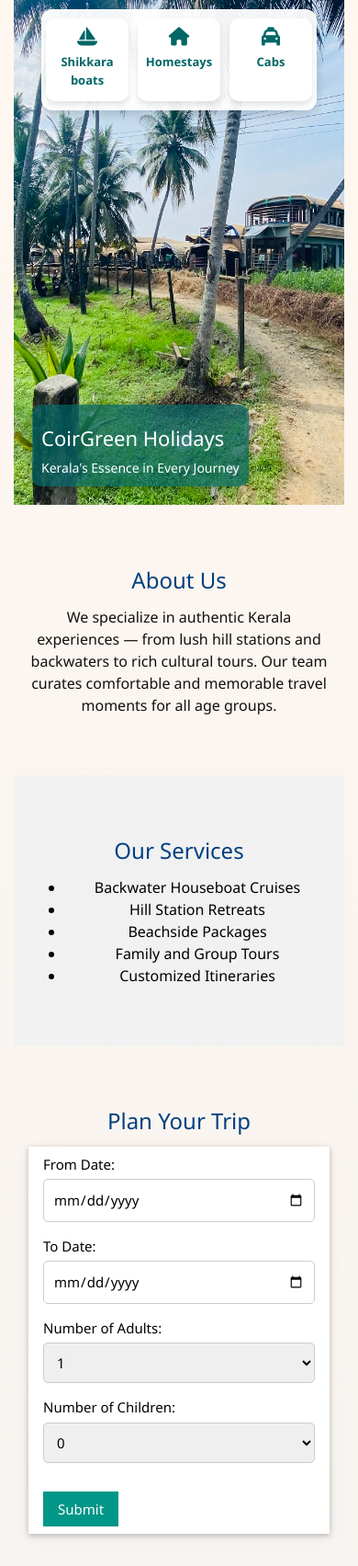
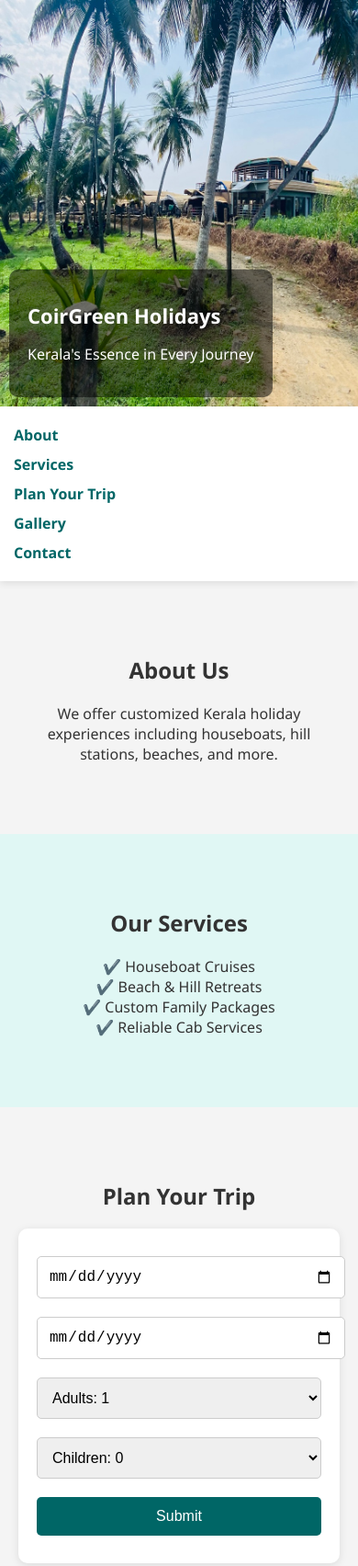
Before and after one commit to gitrahulmr/coirgreen, a plain HTML site: page index.html in a window 390 px wide. Shown: the top 1703 px of the page at 92% size. Drawn offline with nearby package versions, Linux system fonts and the light colour scheme; a web font is replaced by a local one.

Commit message:
Update index.html

```diff
--- a/index.html
+++ b/index.html
@@ -1,235 +1,159 @@
 <!DOCTYPE html>
 <html lang="en">
 <head>
+  <meta charset="UTF-8" />
+  <meta name="viewport" content="width=device-width, initial-scale=1.0" />
   <title>CoirGreen Holidays</title>
-  <meta charset="UTF-8" />
-  <meta name="viewport" content="width=device-width, initial-scale=1" />
-  <link rel="stylesheet" href="https://www.w3schools.com/w3css/4/w3.css" />
-  <link rel="stylesheet" href="https://fonts.googleapis.com/css?family=Segoe+UI" />
-  <link rel="stylesheet" href="https://cdnjs.cloudflare.com/ajax/libs/font-awesome/6.4.0/css/all.min.css">
+  <link rel="stylesheet" href="https://cdnjs.cloudflare.com/ajax/libs/font-awesome/6.4.0/css/all.min.css" />
   <style>
+    /* Base Styles */
     body {
+      margin: 0;
       font-family: 'Segoe UI', sans-serif;
-      font-size: 18px;
-      background: linear-gradient(#fff7f0, #f0f0f0);
-      color: #111;
-      padding: 0 30px;
+      background: #f4f4f4;
+      color: #333;
     }
 
-    h2 {
-      color: #004080;
-      margin-top: 0;
+    header {
+      background: url('https://raw.githubusercontent.com/gitrahulmr/coirgreen/refs/heads/main/images/Houseboat%20coco%20ok.jpg') no-repeat center center/cover;
+      height: 80vh;
+      position: relative;
+      color: white;
+      display: flex;
+      align-items: flex-end;
+      padding: 20px;
+    }
+
+    .hero-text {
+      background: rgba(0, 0, 0, 0.5);
+      padding: 20px;
+      border-radius: 10px;
+      max-width: 400px;
+    }
+
+    nav {
+      background: #fff;
+      display: flex;
+      justify-content: center;
+      flex-wrap: wrap;
+      padding: 15px;
+      box-shadow: 0 2px 8px rgba(0,0,0,0.1);
+      position: sticky;
+      top: 0;
+      z-index: 1000;
+    }
+
+    .nav-item {
+      margin: 10px 15px;
+      text-decoration: none;
+      color: #006666;
+      font-weight: bold;
+    }
+
+    section {
+      padding: 60px 20px;
+      max-width: 1000px;
+      margin: auto;
       text-align: center;
     }
 
-    .hero {
-      background: url('https://raw.githubusercontent.com/gitrahulmr/coirgreen/refs/heads/main/images/Houseboat%20coco%20ok.jpg') no-repeat center center;
-      background-size: cover;
-      height: 85vh;
-      position: relative;
+    .gallery {
       display: flex;
-      flex-direction: column;
-      justify-content: flex-end;
-      padding-bottom: 30px;
+      gap: 20px;
+      flex-wrap: wrap;
+      justify-content: center;
     }
 
-    .hero-text {
-      background-color: rgba(0, 102, 102, 0.7);
-      color: white;
-      padding: 20px;
+    .gallery img {
+      width: 100%;
+      max-width: 300px;
       border-radius: 10px;
-      text-align: left;
-      max-width: 320px;
-      box-shadow: 0 4px 12px rgba(0,0,0,0.3);
-      position: absolute;
-      bottom: 30px;
-      left: 30px;
+      transition: transform 0.3s;
     }
 
-    .menu-container {
-      display: flex;
-      justify-content: center;
-      gap: 15px;
-      flex-wrap: nowrap;
-      overflow-x: auto;
-      padding: 20px;
-      background-color: rgba(255,255,255,0.95);
-      border-radius: 12px;
-      box-shadow: 0 4px 12px rgba(0,0,0,0.15);
-      position: absolute;
-      top: 20px;
-      left: 50%;
-      transform: translateX(-50%);
-      max-width: calc(100% - 60px);
+    .gallery img:hover {
+      transform: scale(1.05);
     }
 
-    .menu-box {
-      width: 120px;
-      height: 120px;
-      background-color: #fff;
+    form {
+      background: #fff;
+      padding: 30px;
       border-radius: 10px;
-      box-shadow: 0 4px 6px rgba(0, 0, 0, 0.1);
-      text-align: center;
-      padding: 15px 10px;
-      cursor: pointer;
-      transition: all 0.3s ease;
-      flex-shrink: 0;
+      box-shadow: 0 2px 10px rgba(0,0,0,0.1);
+      max-width: 600px;
+      margin: auto;
     }
 
-    .menu-box:hover {
-      transform: scale(1.05);
-      box-shadow: 0 8px 16px rgba(0, 128, 128, 0.3);
+    form input, form select, form textarea, form button {
+      width: 100%;
+      padding: 12px;
+      margin: 10px 0;
+      border-radius: 5px;
+      border: 1px solid #ccc;
+      font-size: 16px;
     }
 
-    .menu-box i {
-      font-size: 28px;
-      color: #006666;
-      margin-bottom: 8px;
-    }
-
-    .menu-box span {
-      display: block;
-      font-weight: 600;
-      color: #006666;
-    }
-
-    .details-box {
-      display: none;
-      margin: 30px auto;
-      padding: 20px;
-      background-color: #ffffff;
-      border-left: 6px solid #006666;
-      max-width: 700px;
-      box-shadow: 0 4px 10px rgba(0,0,0,0.1);
-    }
-
-    .form-section input,
-    .form-section select {
-      padding: 10px;
-      margin-bottom: 15px;
-      width: 100%;
-      font-size: 16px;
-      border: 1px solid #ccc;
-      border-radius: 5px;
-    }
-
-    .form-section label {
-      margin-bottom: 5px;
-      display: block;
+    form button {
+      background: #006666;
+      color: white;
+      border: none;
+      cursor: pointer;
     }
 
     footer {
-      background-color: #003366;
-      color: #fff;
+      background: #003366;
+      color: white;
+      text-align: center;
       padding: 20px;
     }
 
-    .gallery-img {
-      transition: transform 0.3s ease;
+    footer a {
+      color: #fff;
+      margin: 0 10px;
+      font-size: 24px;
+      text-decoration: none;
     }
 
-    .gallery-img:hover {
-      transform: scale(1.05);
-    }
-
-    section p, section ul {
-      text-align: center;
-      max-width: 900px;
-      margin: 0 auto;
-    }
-
-    /* Responsive Design */
-    @media screen and (max-width: 992px) {
-      .menu-container {
-        flex-wrap: wrap;
-        gap: 10px;
-        justify-content: center;
-      }
-
-      .menu-box {
-        width: 100px;
-        height: 100px;
-        font-size: 14px;
+    /* Responsive Media Queries */
+    @media (max-width: 768px) {
+      header {
+        height: 60vh;
+        padding: 10px;
       }
 
       .hero-text {
-        left: 20px;
-        bottom: 20px;
-        max-width: 80%;
-        font-size: 16px;
+        max-width: 90%;
       }
 
-      section p, section ul {
-        font-size: 16px;
+      .nav-item {
+        margin: 8px;
+      }
+
+      .gallery {
+        flex-direction: column;
+        align-items: center;
+      }
+
+      form {
+        padding: 20px;
       }
     }
 
-    @media screen and (max-width: 600px) {
-      body {
-        padding: 0 15px;
+    @media (max-width: 480px) {
+      nav {
+        flex-direction: column;
       }
 
-      .menu-container {
-        flex-direction: row;
-        flex-wrap: nowrap;
-        overflow-x: auto;
-        padding: 10px;
-        top: 10px;
+      .nav-item {
+        margin: 5px 0;
       }
 
-      .menu-box {
-        width: 90px;
-        height: 90px;
-        font-size: 13px;
-        padding: 10px 5px;
+      header {
+        height: 50vh;
       }
 
-      .menu-box i {
-        font-size: 20px;
-      }
-
-      .hero {
-        height: 65vh;
-      }
-
-      .hero-text {
-        font-size: 14px;
-        padding: 10px;
-      }
-
-      h1 {
-        font-size: 22px !important;
-      }
-
-      .w3-third {
-        width: 100% !important;
-        margin-bottom: 15px;
-      }
-
-      .w3-container h2 {
-        font-size: 24px;
-      }
-
-      .form-section input,
-      .form-section select,
-      .form-section label,
-      .form-section button {
-        font-size: 15px;
-      }
-
-      footer div {
-        flex-direction: column;
-        text-align: center;
-        gap: 10px;
-      }
-
-      footer a {
-        margin: 10px;
-      }
-
-      .details-box {
-        font-size: 15px;
-        padding: 15px;
+      .hero-text h1 {
+        font-size: 22px;
       }
     }
   </style>
@@ -237,127 +161,84 @@
 <body>
 
   <!-- Hero Section -->
-  <header class="hero">
-    <div class="menu-container">
-      <div class="menu-box" onclick="showDetail('hotels')"><i class="fa fa-hotel"></i><span>Hotels</span></div>
-      <div class="menu-box" onclick="showDetail('boats')"><i class="fa fa-ship"></i><span>House Boats</span></div>
-      <div class="menu-box" onclick="showDetail('shikkara')"><i class="fa fa-sailboat"></i><span>Shikkara boats</span></div>
-      <div class="menu-box" onclick="showDetail('homestays')"><i class="fa fa-home"></i><span>Homestays</span></div>
-      <div class="menu-box" onclick="showDetail('cabs')"><i class="fa fa-taxi"></i><span>Cabs</span></div>
-      <div class="menu-box" onclick="showDetail('packages')"><i class="fa fa-gift"></i><span>Packages</span></div>
-      <div class="menu-box" onclick="showDetail('offers')"><i class="fa fa-tags"></i><span>Offers</span></div>
-    </div>
+  <header>
     <div class="hero-text">
-      <h1 style="font-size: 30px; margin-bottom: 5px;">CoirGreen Holidays</h1>
-      <p style="margin: 0;">Kerala's Essence in Every Journey</p>
+      <h1>CoirGreen Holidays</h1>
+      <p>Kerala's Essence in Every Journey</p>
     </div>
   </header>
 
-  <!-- Dynamic Details Boxes -->
-  <div id="hotels" class="details-box"><strong>Hotels:</strong> We offer stays in premium, mid-range, and budget hotels across Kerala.</div>
-  <div id="boats" class="details-box"><strong>House Boats:</strong> Enjoy backwater cruises in deluxe and luxury houseboats with meals.</div>
-  <div id="homestays" class="details-box"><strong>Homestays:</strong> Experience Kerala’s culture with our curated homestay partners.</div>
-  <div id="shikkara" class="details-box"><strong>Shikkara Rides:</strong> Short scenic boat rides perfect for a tranquil experience.</div>
-  <div id="packages" class="details-box"><strong>Holiday Packages:</strong> Custom itineraries across hill stations, beaches & heritage spots.</div>
-  <div id="offers" class="details-box"><strong>Offers:</strong> Seasonal discounts, early bird deals & festival packages available.</div>
-  <div id="cabs" class="details-box"><strong>Cabs:</strong> Book safe and reliable chauffeur-driven AC cabs for your entire trip.</div>
+  <!-- Navigation -->
+  <nav>
+    <a href="#about" class="nav-item">About</a>
+    <a href="#services" class="nav-item">Services</a>
+    <a href="#plan" class="nav-item">Plan Your Trip</a>
+    <a href="#gallery" class="nav-item">Gallery</a>
+    <a href="#contact" class="nav-item">Contact</a>
+  </nav>
 
-  <!-- About -->
-  <section id="about" class="w3-container w3-padding-64">
+  <!-- About Section -->
+  <section id="about">
     <h2>About Us</h2>
-    <p>We specialize in authentic Kerala experiences — from lush hill stations and backwaters to rich cultural tours. Our team curates comfortable and memorable travel moments for all age groups.</p>
+    <p>We offer customized Kerala holiday experiences including houseboats, hill stations, beaches, and more.</p>
   </section>
 
-  <!-- Services -->
-  <section id="services" class="w3-container w3-light-grey w3-padding-64">
+  <!-- Services Section -->
+  <section id="services" style="background: #e0f7f4;">
     <h2>Our Services</h2>
-    <ul>
-      <li>Backwater Houseboat Cruises</li>
-      <li>Hill Station Retreats</li>
-      <li>Beachside Packages</li>
-      <li>Family and Group Tours</li>
-      <li>Customized Itineraries</li>
+    <ul style="list-style: none; padding: 0;">
+      <li>✔️ Houseboat Cruises</li>
+      <li>✔️ Beach & Hill Retreats</li>
+      <li>✔️ Custom Family Packages</li>
+      <li>✔️ Reliable Cab Services</li>
     </ul>
   </section>
 
-  <!-- Plan Your Trip -->
-  <section id="plan" class="w3-container w3-padding-64">
+  <!-- Plan Trip -->
+  <section id="plan">
     <h2>Plan Your Trip</h2>
-    <div class="form-section w3-card w3-padding w3-white" style="max-width: 600px; margin: 0 auto;">
-      <form>
-        <label for="from-date">From Date:</label>
-        <input type="date" id="from-date" name="from-date" required />
-        <label for="to-date">To Date:</label>
-        <input type="date" id="to-date" name="to-date" required />
-        <label for="adults">Number of Adults:</label>
-        <select id="adults" name="adults">
-          <option>1</option><option>2</option><option>3</option><option>4+</option>
-        </select>
-        <label for="children">Number of Children:</label>
-        <select id="children" name="children">
-          <option>0</option><option>1</option><option>2</option><option>3+</option>
-        </select>
-        <button class="w3-button w3-teal w3-margin-top">Submit</button>
-      </form>
-    </div>
+    <form>
+      <input type="date" placeholder="From Date" required />
+      <input type="date" placeholder="To Date" required />
+      <select>
+        <option>Adults: 1</option><option>2</option><option>3</option><option>4+</option>
+      </select>
+      <select>
+        <option>Children: 0</option><option>1</option><option>2</option><option>3+</option>
+      </select>
+      <button type="submit">Submit</button>
+    </form>
   </section>
 
   <!-- Gallery -->
-  <section id="gallery" class="w3-container w3-padding-64 w3-light-grey">
+  <section id="gallery" style="background: #f9f9f9;">
     <h2>Gallery</h2>
-    <div class="w3-row-padding w3-center">
-      <div class="w3-third">
-        <img src="https://raw.githubusercontent.com/gitrahulmr/coirgreen/refs/heads/main/images/resort%20okay.jpg" alt="Resort" style="width:100%" class="gallery-img">
-      </div>
-      <div class="w3-third">
-        <img src="https://raw.githubusercontent.com/gitrahulmr/coirgreen/refs/heads/main/images/Tea%20plant%202%20okay.jpg" alt="Tea Garden" style="width:100%" class="gallery-img">
-      </div>
-      <div class="w3-third">
-        <img src="https://raw.githubusercontent.com/gitrahulmr/coirgreen/refs/heads/main/images/tea%20planatio%20okay.jpg" alt="Beach" style="width:100%" class="gallery-img">
-      </div>
+    <div class="gallery">
+      <img src="https://raw.githubusercontent.com/gitrahulmr/coirgreen/refs/heads/main/images/resort%20okay.jpg" alt="Resort" />
+      <img src="https://raw.githubusercontent.com/gitrahulmr/coirgreen/refs/heads/main/images/Tea%20plant%202%20okay.jpg" alt="Tea Garden" />
+      <img src="https://raw.githubusercontent.com/gitrahulmr/coirgreen/refs/heads/main/images/tea%20planatio%20okay.jpg" alt="Boat" />
     </div>
   </section>
 
   <!-- Contact -->
-  <section id="contact" class="w3-container w3-padding-64">
+  <section id="contact">
     <h2>Contact Us</h2>
-    <form class="w3-card w3-white w3-padding" style="max-width: 600px; margin: 0 auto;">
-      <label>Name:</label>
-      <input type="text" class="w3-input w3-margin-bottom" required>
-      <label>Email:</label>
-      <input type="email" class="w3-input w3-margin-bottom" required>
-      <label>Message:</label>
-      <textarea class="w3-input w3-margin-bottom" required></textarea>
-      <button class="w3-button w3-teal w3-margin-top">Send Message</button>
+    <form>
+      <input type="text" placeholder="Your Name" required />
+      <input type="email" placeholder="Your Email" required />
+      <textarea rows="4" placeholder="Message"></textarea>
+      <button type="submit">Send</button>
     </form>
   </section>
 
   <!-- Footer -->
   <footer>
-    <div style="max-width: 1200px; margin: 0 auto; display: flex; justify-content: space-between; align-items: center; flex-wrap: wrap;">
-      <div>
-        <a href="https://www.youtube.com/@YourChannel" target="_blank" style="color: #fff; margin-right: 20px; font-size: 28px; text-decoration: none;">
-          <i class="fab fa-youtube"></i>
-        </a>
-        <a href="https://www.instagram.com/YourProfile" target="_blank" style="color: #fff; font-size: 28px; text-decoration: none;">
-          <i class="fab fa-instagram"></i>
-        </a>
-      </div>
-      <div style="font-size: 16px; text-align: right;">
-        &copy; 2025 CoirGreen Holidays. All rights reserved
-      </div>
+    <div>
+      <a href="#"><i class="fab fa-youtube"></i></a>
+      <a href="#"><i class="fab fa-instagram"></i></a>
     </div>
+    <p>&copy; 2025 CoirGreen Holidays. All Rights Reserved.</p>
   </footer>
-
-  <!-- Script -->
-  <script>
-    function showDetail(id) {
-      const boxes = document.querySelectorAll('.details-box');
-      boxes.forEach(box => box.style.display = 'none');
-      document.getElementById(id).style.display = 'block';
-      document.getElementById(id).scrollIntoView({ behavior: 'smooth' });
-    }
-  </script>
 
 </body>
 </html>
```
